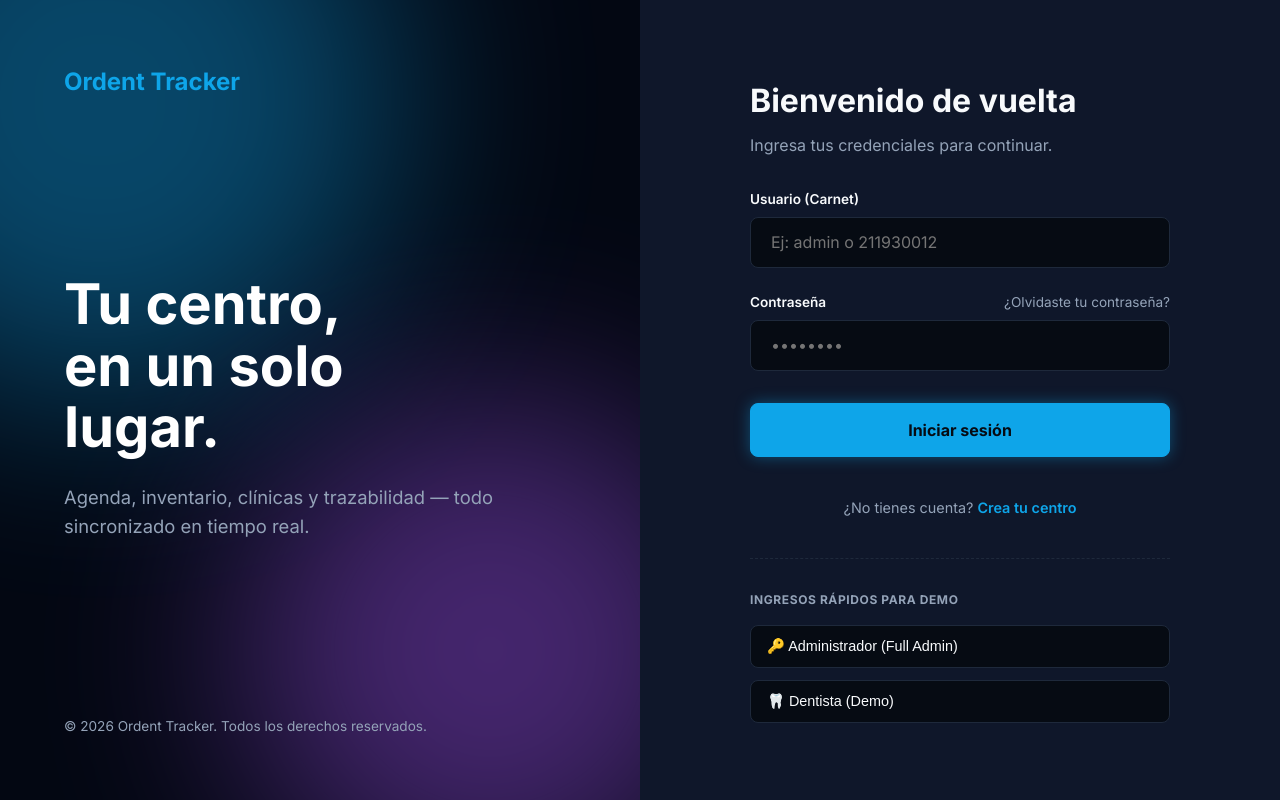
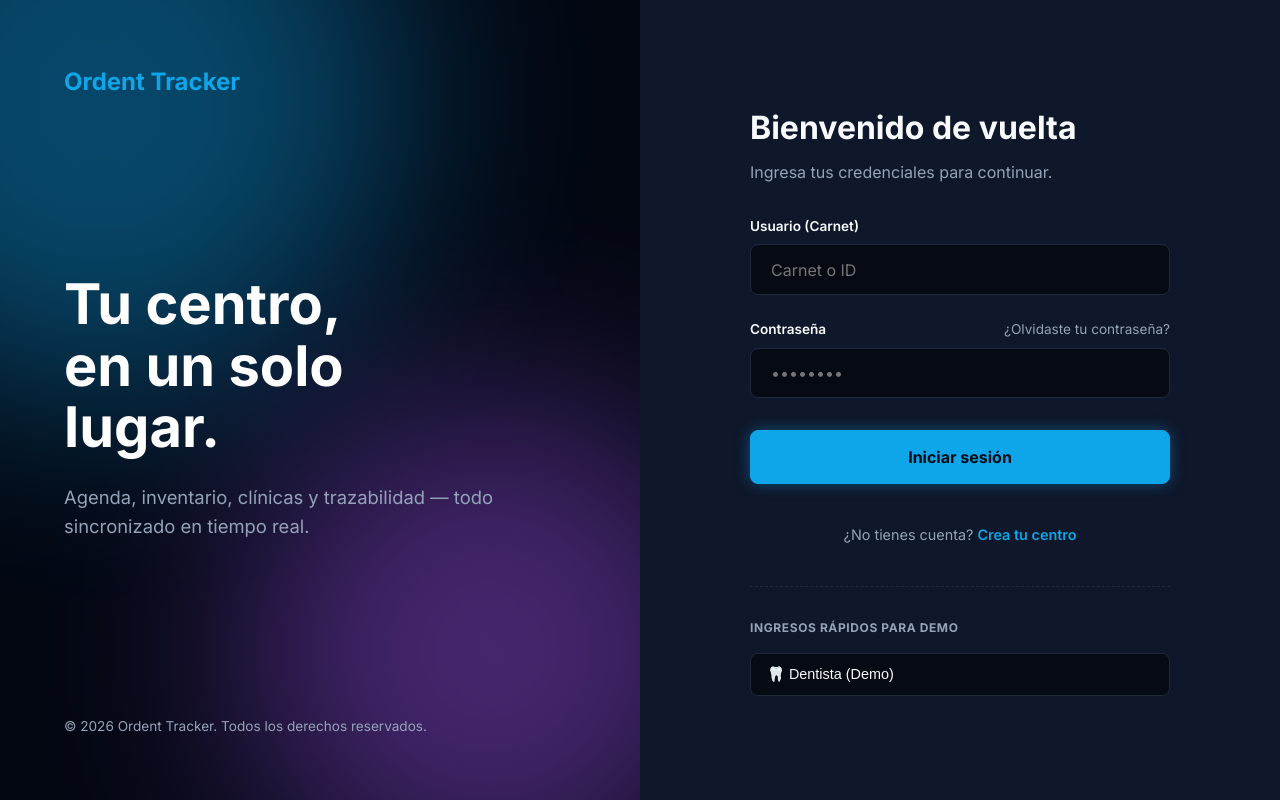
Before and after one commit to blosttt/ordentt, a website: page frontend/index.html in a window 1280 px wide. Drawn offline with Linux system fonts and the light colour scheme.

Commit message:
UI: Ocultar acceso rápido de admin y limpiar placeholder

```diff
--- a/frontend/index.html
+++ b/frontend/index.html
@@ -345,7 +345,7 @@
                     <div style="display: flex; flex-direction: column; gap: 1.5rem; margin-top: 2rem;">
                         <div class="form-group">
                             <label>Usuario (Carnet)</label>
-                            <input type="text" id="loginUsuario" class="input-text login-input" placeholder="Ej: admin o 211930012">
+                            <input type="text" id="loginUsuario" class="input-text login-input" placeholder="Carnet o ID">
                         </div>
                         <div class="form-group">
                             <div style="display: flex; justify-content: space-between;">
@@ -361,9 +361,6 @@
                     <div class="demo-logins-section">
                         <p class="demo-logins-title">INGRESOS RÁPIDOS PARA DEMO</p>
                         <div class="demo-buttons-container">
-                            <button class="demo-btn" onclick="document.getElementById('loginUsuario').value='admin'; document.getElementById('loginClave').value='1234'; document.getElementById('btnIngresar').click();">
-                                🔑 Administrador (Full Admin)
-                            </button>
                             <button class="demo-btn" onclick="document.getElementById('loginUsuario').value='demo_dentista'; document.getElementById('loginClave').value='1234'; document.getElementById('btnIngresar').click();">
                                 🦷 Dentista (Demo)
                             </button>
```
